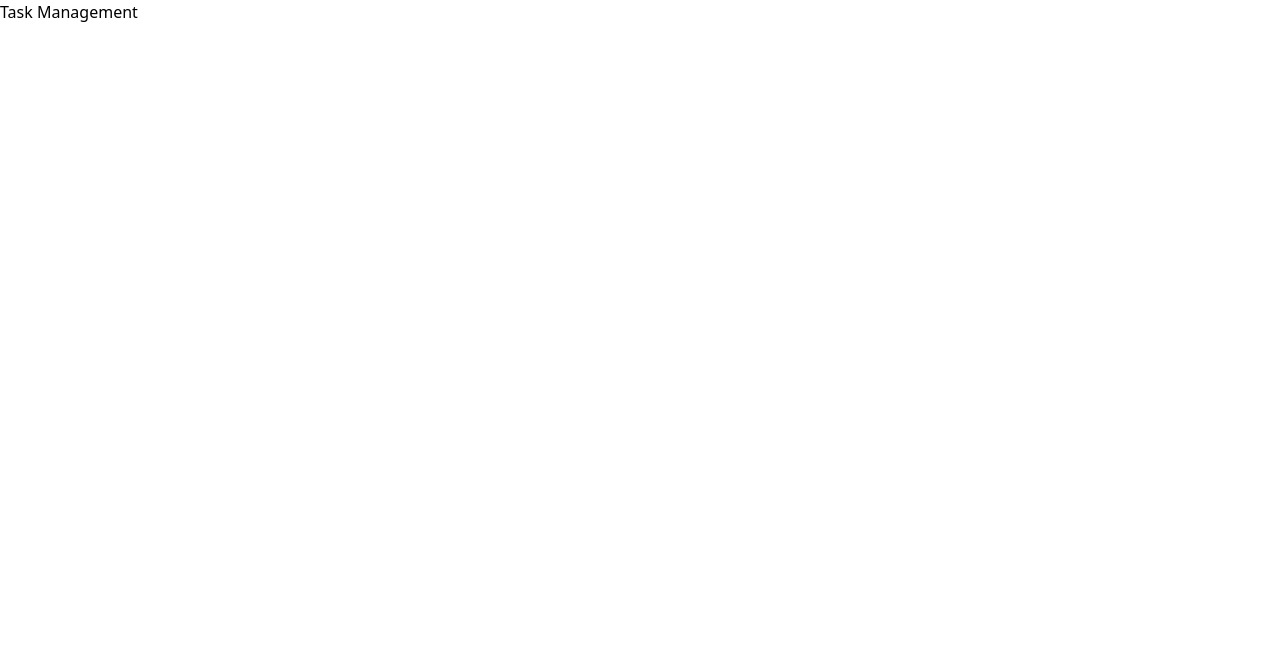
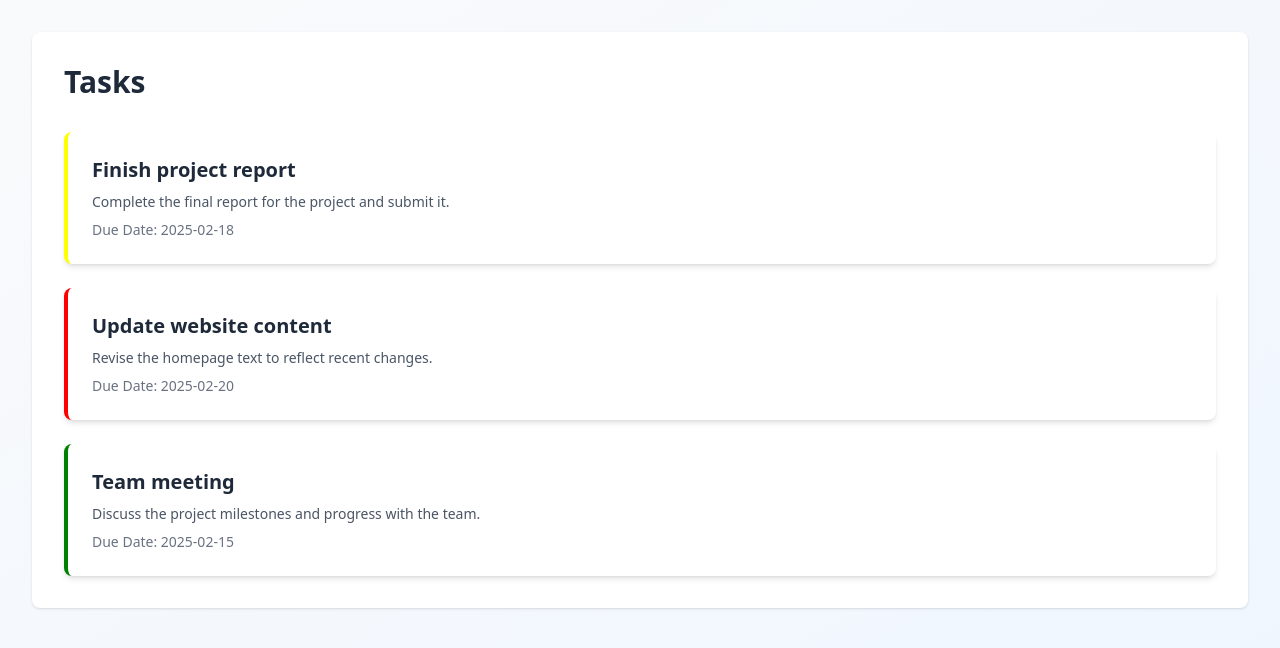
Before and after one commit to Aswin314/dashboard, a Next.js app: page /dashboard/tasks in a window 1280 px wide. Shown: the top 648 px of the page. Built offline with nearby package versions, Linux system fonts and the light colour scheme.

Commit message:
task completed

```diff
--- a/app/dashboard/tasks/page.tsx
+++ b/app/dashboard/tasks/page.tsx
@@ -1,9 +1,59 @@
 import React from 'react'
 
 const page = () => {
+    const tasks = [
+        {
+            id: 1,
+            title: "Finish project report",
+            description: "Complete the final report for the project and submit it.",
+            status: "In Progress",
+            dueDate: "2025-02-18",
+        },
+        {
+            id: 2,
+            title: "Update website content",
+            description: "Revise the homepage text to reflect recent changes.",
+            status: "Pending",
+            dueDate: "2025-02-20",
+        },
+        {
+            id: 3,
+            title: "Team meeting",
+            description: "Discuss the project milestones and progress with the team.",
+            status: "Completed",
+            dueDate: "2025-02-15",
+        },
+    ];
     return (
-        <div>
-            <h1>Task Management</h1>
+        <div className="min-h-screen bg-gradient-to-br from-gray-50 to-blue-50 p-8">
+            <div className="max-w-7xl mx-auto bg-white rounded-lg shadow-sm p-8">
+                <h1 className="text-3xl font-bold text-gray-800 mb-8">Tasks</h1>
+                <section className="space-y-6">
+                    {tasks.map((task) => (
+                        <div key={task.id} className="flex items-center justify-between bg-white rounded-lg
+              shadow-md p-6 border-l-4"  style={{
+                                borderColor:
+                                    task.status === "Completed"
+                                        ? "green"
+                                        : task.status === "In Progress"
+                                            ? "yellow"
+                                            : "red",
+                            }}>
+                            <div className="flex flex-col">
+                                <h2 className="text-xl font-semibold text-gray-800">
+                                    {task.title}
+                                </h2>
+                                <p className="text-sm text-gray-600 mt-2">{task.description}</p>
+                                <p className="text-sm text-gray-500 mt-2">
+                                    Due Date: {task.dueDate}
+                                </p>
+                            </div>
+                        </div>
+                    ))}
+                </section>
+            </div>
+
+
         </div>
     )
 }
```
